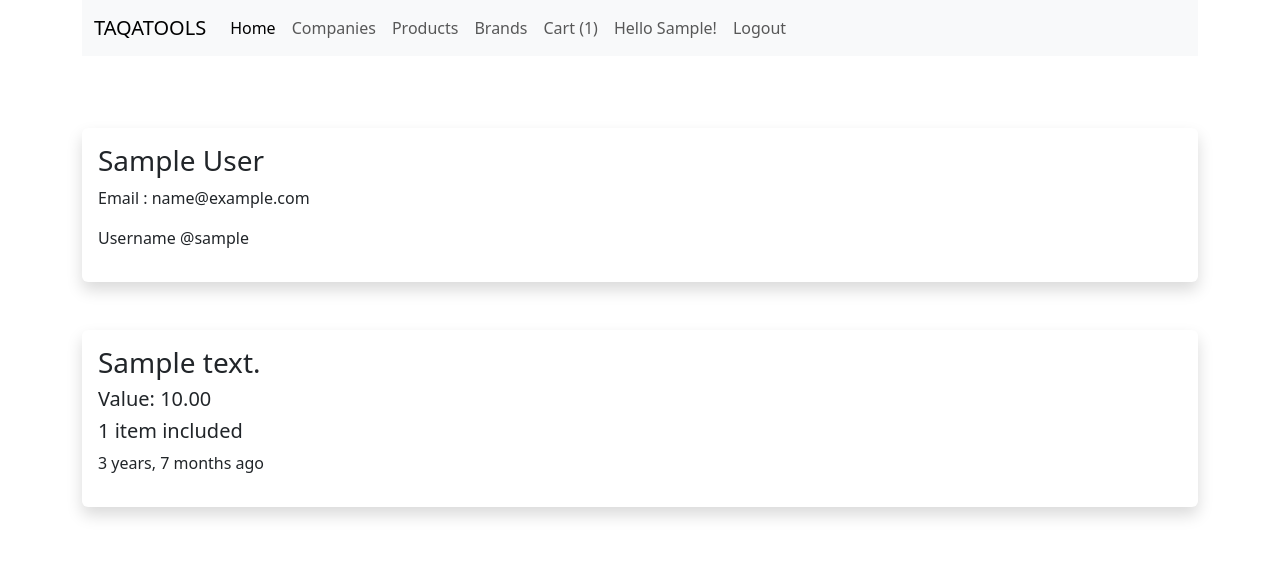
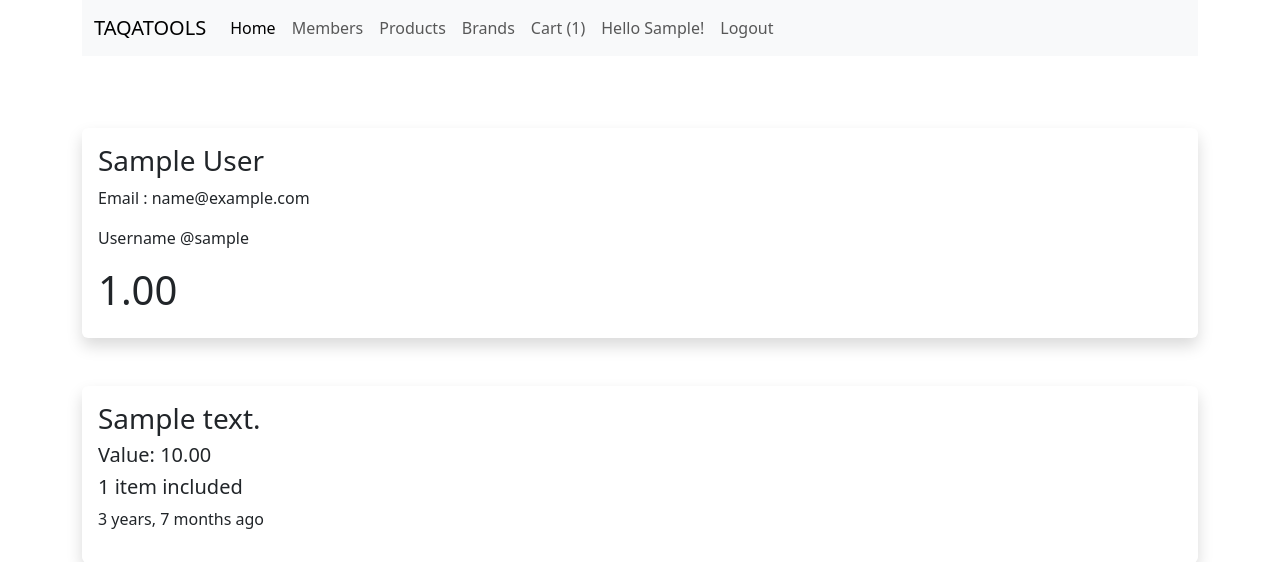
Before and after one commit to OsamaNasr01/django-taqa, a Django app: a page that uses taqatools/templates/navbar.html in a window 1280 px wide. Shown: the top 562 px of the page. Run offline with Django 4.2, Linux system fonts and the light colour scheme; tables that the repository leaves empty hold one stand-in row (values such as "Sample post"); some libraries are stand-ins or nearby versions.

Commit message:
updating user accounting pages

```diff
--- a/taqatools/templates/accounting/offers/user_offers.html
+++ b/taqatools/templates/accounting/offers/user_offers.html
@@ -11,6 +11,7 @@
         </h3>
         <p>Email : {{ user.email }}</p>
         <p>Username @{{user.username }}</p>
+        <h1>{{ user.account.details.offers_value|floatformat:2|intcomma }}</h1>
     </div>
 
 
--- a/taqatools/templates/accounting/payments/user_payments.html
+++ b/taqatools/templates/accounting/payments/user_payments.html
@@ -11,6 +11,7 @@
         </h3>
         <p>Email : {{ user.email }}</p>
         <p>Username @{{user.username }}</p>
+        <h1>{{ user.account.details.payments_value|floatformat:2|intcomma }}</h1>
     </div>
 
 
--- a/taqatools/templates/accounting/purchases/user_purchases.html
+++ b/taqatools/templates/accounting/purchases/user_purchases.html
@@ -11,6 +11,7 @@
         </h3>
         <p>Email : {{ user.email }}</p>
         <p>Username @{{user.username }}</p>
+        <h1>{{ user.account.details.purchases_value|floatformat:2|intcomma }}</h1>
     </div>
 
 
--- a/taqatools/templates/accounting/receipts/user_receipts.html
+++ b/taqatools/templates/accounting/receipts/user_receipts.html
@@ -11,6 +11,7 @@
         </h3>
         <p>Email : {{ user.email }}</p>
         <p>Username @{{user.username }}</p>
+        <h1>{{ user.account.details.receipts_value|floatformat:2|intcomma }}</h1>
     </div>
 
 
--- a/taqatools/templates/accounting/sales/user_sales.html
+++ b/taqatools/templates/accounting/sales/user_sales.html
@@ -11,6 +11,7 @@
         </h3>
         <p>Email : {{ user.email }}</p>
         <p>Username @{{user.username }}</p>
+        <h1>{{ user.account.details.sales_value|floatformat:2|intcomma }}</h1>
     </div>
 
 
--- a/taqatools/templates/navbar.html
+++ b/taqatools/templates/navbar.html
@@ -9,7 +9,7 @@
           <div class="collapse navbar-collapse" id="navbarNavAltMarkup">
             <div class="navbar-nav">
               <a class="nav-link active" aria-current="page" href="{% url 'home' %}">Home</a>
-              <a class="nav-link" href="{% url 'companies' %}">Companies</a>
+              <a class="nav-link" href="{% url 'users' %}">Members</a>
               <a class="nav-link" href="{% url 'p_category_list' %}">Products</a>
               <a class="nav-link" href="{% url 'brands' %}">Brands</a>
               <a class="nav-link" href="{% url 'cart' %}" id="cart-navbar">Cart ({{user.cartitems.count}})</a>
```
